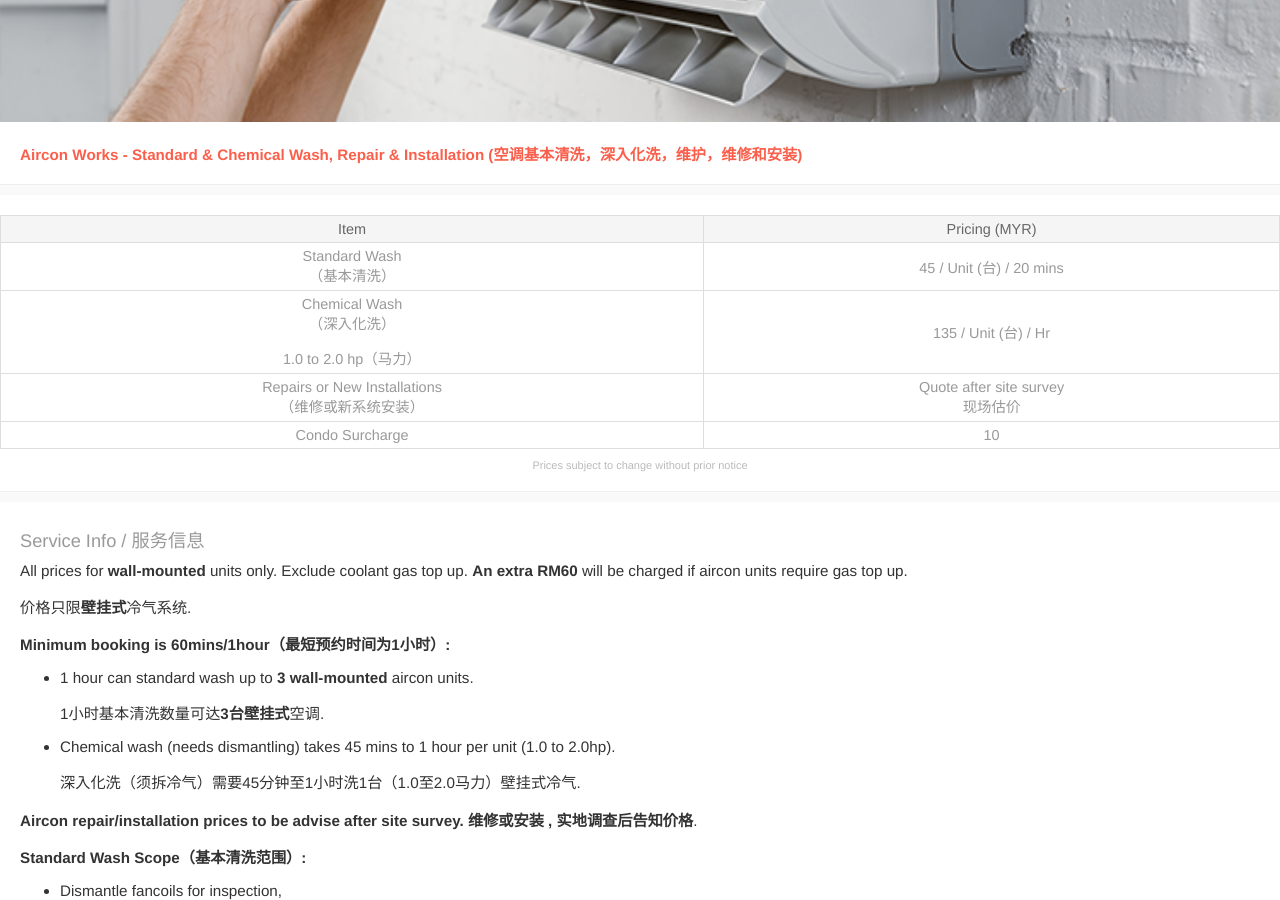
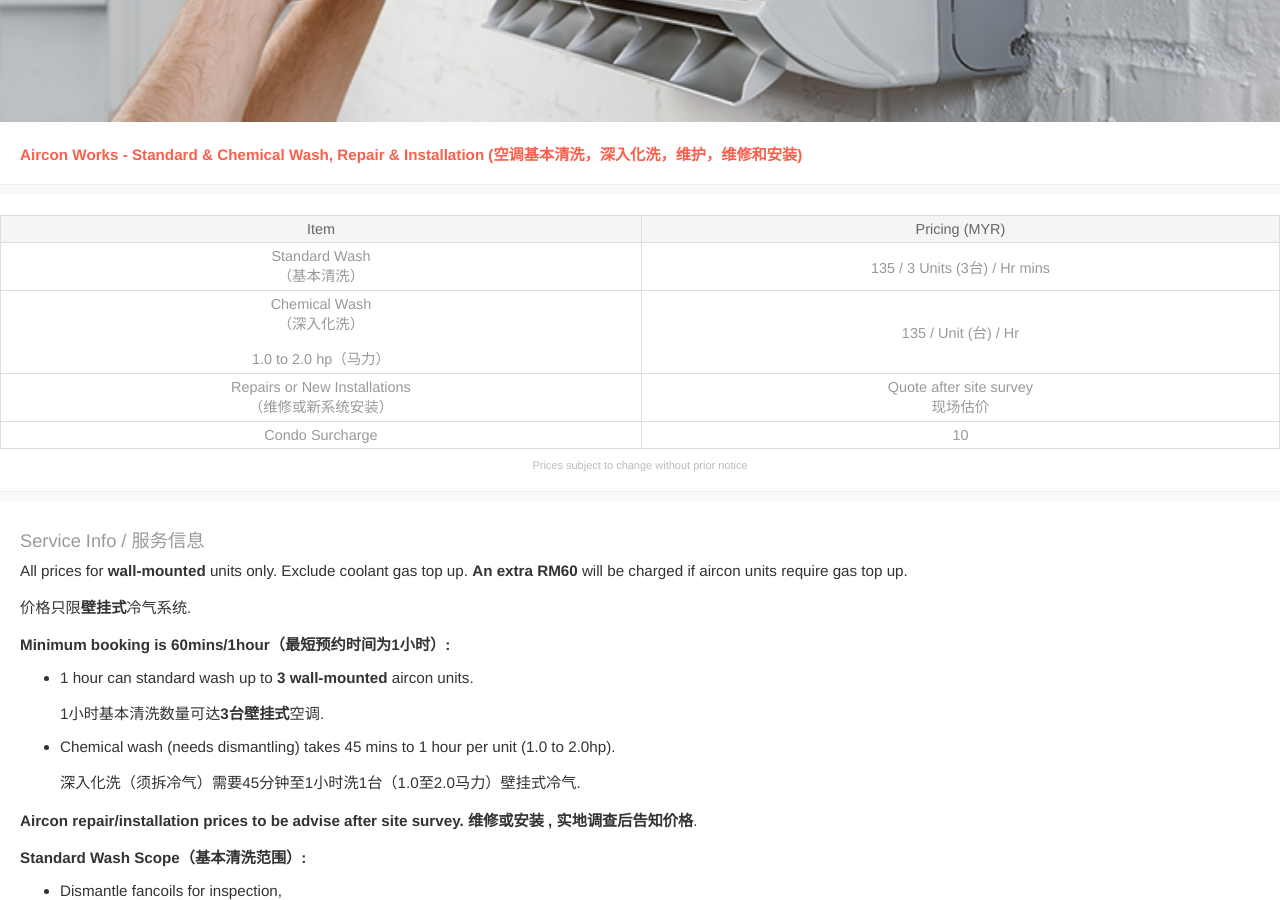
Before and after one commit to blooms-singapore/pages, a Jekyll site: the page built from en/services/myr/aircon.html, in a window 1280 px wide and 900 px high, scrolled down 305 px. Built offline with Jekyll 4.4.1, drawn with Linux system fonts in a browser that asks for light colours.

Commit message:
Update aircon.html

```diff
--- a/en/services/myr/aircon.html
+++ b/en/services/myr/aircon.html
@@ -16,7 +16,7 @@ layout: service
         <td>Standard Wash
           <p>
             （基本清洗）</td>
-        <td>45<span> / Unit (台)<span> / 20 mins</span></td>
+        <td>135<span> / 3 Units (3台)<span> / Hr mins</span></td>
       </tr>
       <tr>
         <td>Chemical Wash
```
